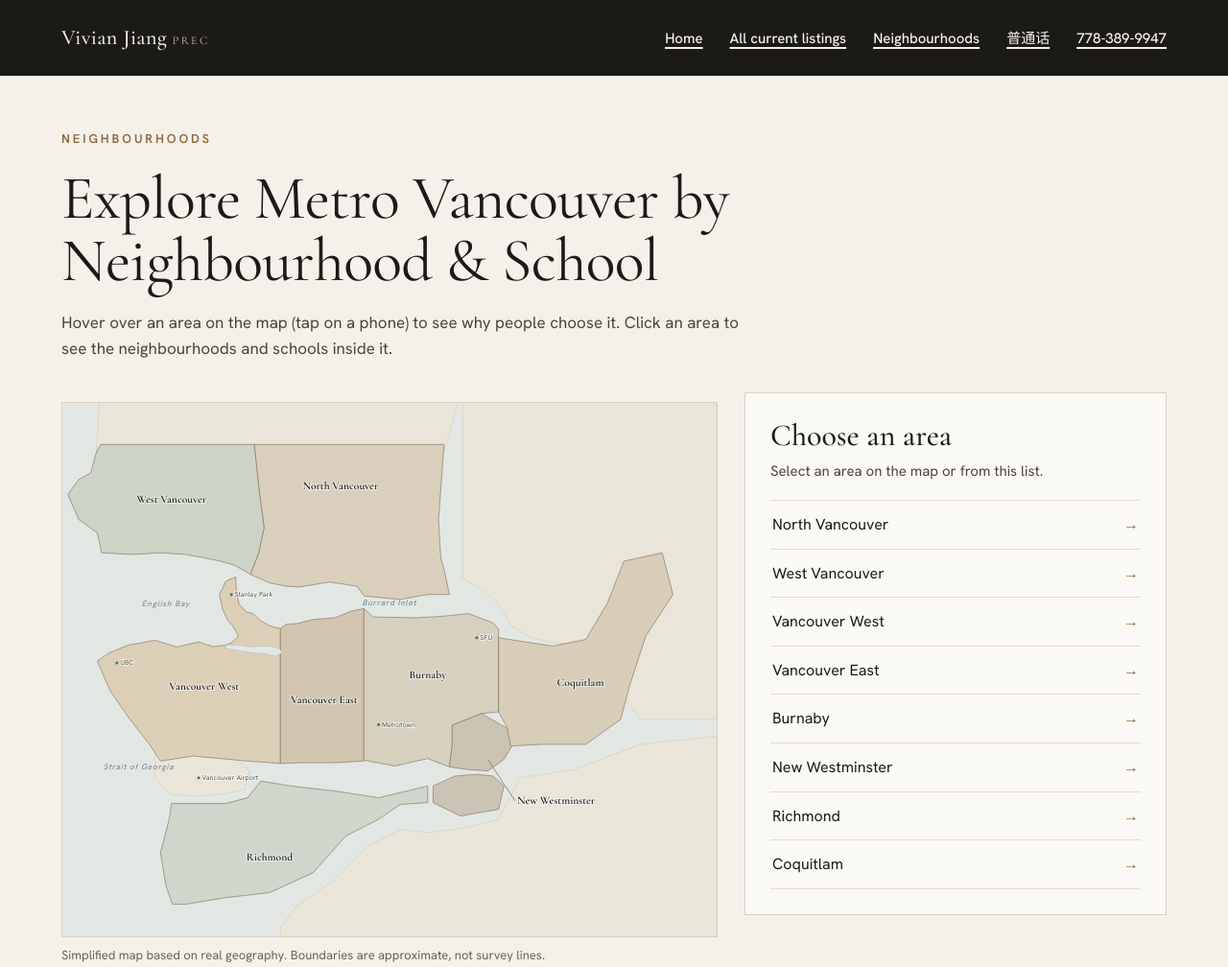
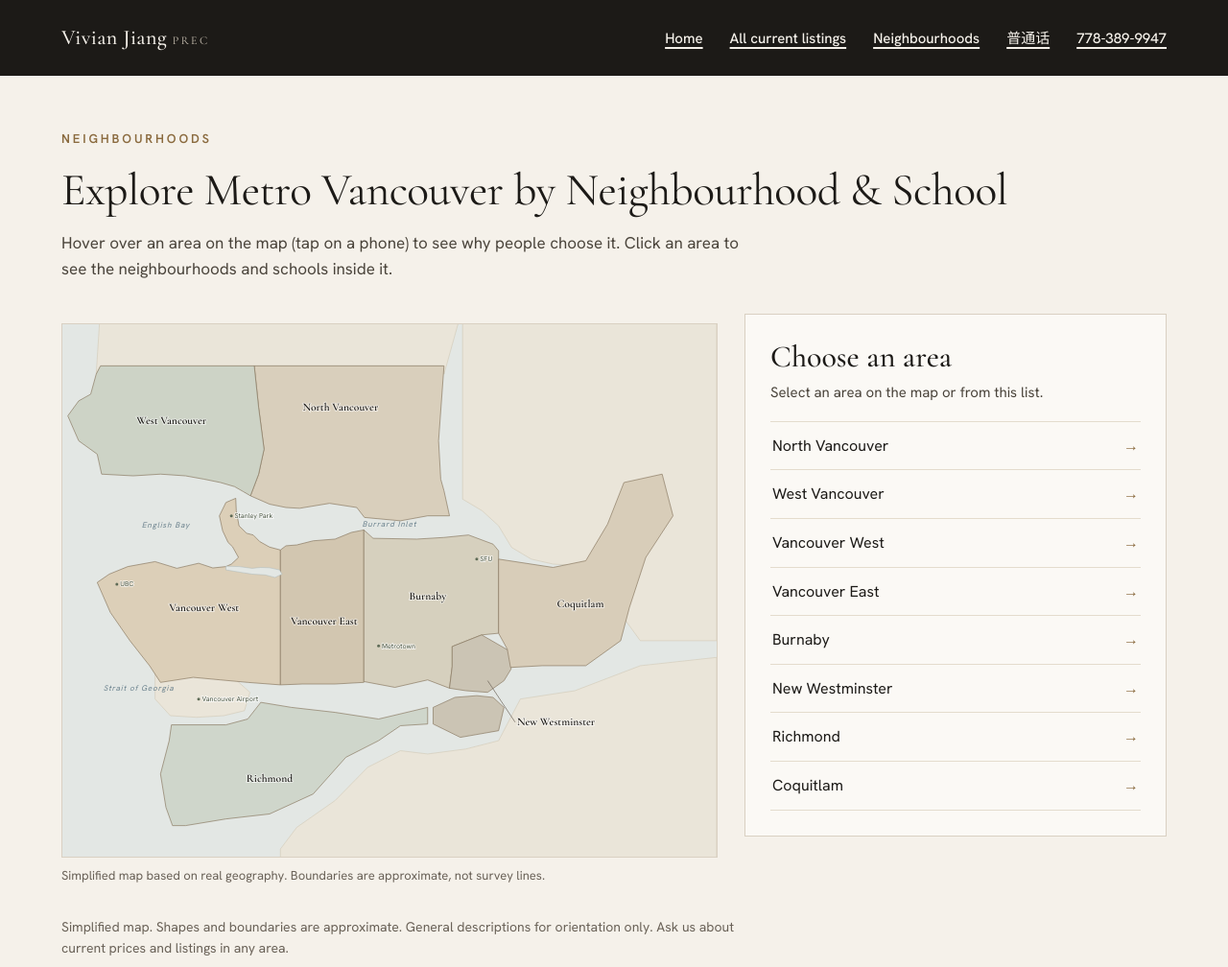
Before and after one commit to wenwenjiang1129-gif/Vivian-Jiang-Realtor, a plain HTML site: page neighbourhoods.html in a window 1280 px wide. Shown: the top 1008 px of the page at 96% size. Drawn offline with nearby package versions, Linux system fonts and the light colour scheme.

Commit message:
Put neighbourhood map heading on one line on wide screens
Co-Authored-By: Claude Sonnet 5.5 <noreply@anthropic.com>
Claude-Session: https://claude.ai/code/session_01LU6WjrsSEtWQ5UXL6xSTR2

```diff
--- a/neighbourhoods.html
+++ b/neighbourhoods.html
@@ -40,10 +40,10 @@ a:hover{color:#8A6A3E}
 </header>
 <section>
 <div style="max-width: 1200px; margin: 0 auto; box-sizing: border-box; padding: 56px 24px 80px; display: flex; flex-direction: column; gap: 32px">
-<div style="display: flex; flex-direction: column; gap: 18px; max-width: 720px">
+<div style="display: flex; flex-direction: column; gap: 18px">
 <div class="countup" id="nb-eyebrow" style="font-family: 'Hanken Grotesk', sans-serif; font-weight: 600; font-size: 13px; letter-spacing: 0.22em; color: #8A6A3E">NEIGHBOURHOODS</div>
-<h1 class="countup" id="nb-h1" style="margin: 0; font-family: 'Cormorant Garamond', Georgia, serif; font-weight: 400; font-size: clamp(40px, 5vw, 68px); line-height: 1.02; letter-spacing: -0.01em">Explore Metro Vancouver by Neighbourhood &amp; School</h1>
-<p class="countup" id="nb-intro" style="margin: 0; color: #4A443B"></p>
+<h1 class="countup" id="nb-h1" style="margin: 0; font-family: 'Cormorant Garamond', Georgia, serif; font-weight: 400; font-size: clamp(24px, 3.7vw, 50px); line-height: 1.02; letter-spacing: -0.01em">Explore Metro Vancouver by Neighbourhood &amp; School</h1>
+<p class="countup" id="nb-intro" style="margin: 0; color: #4A443B; max-width: 720px"></p>
 </div>
 <div class="countup" id="nb-root" style="min-height: 520px"></div>
 <p class="countup" id="nb-disc" style="margin: 0; font-size: 14px; color: #6A6258; max-width: 720px"></p>
```
Also changed, not shown: index.html (+3 -3 lines).
